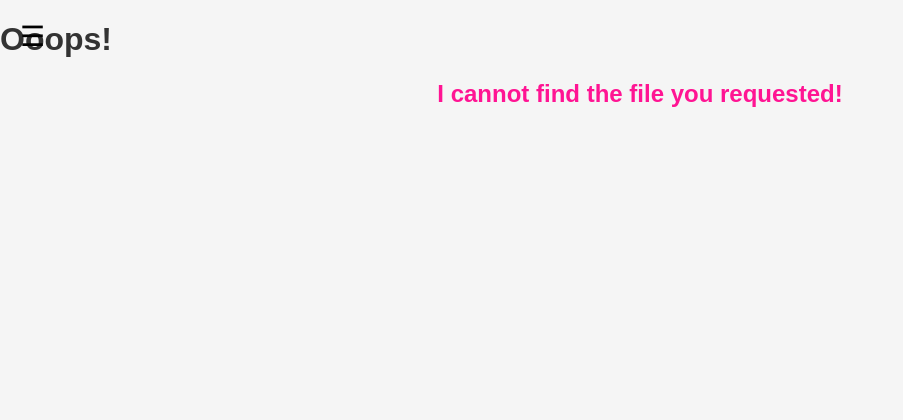
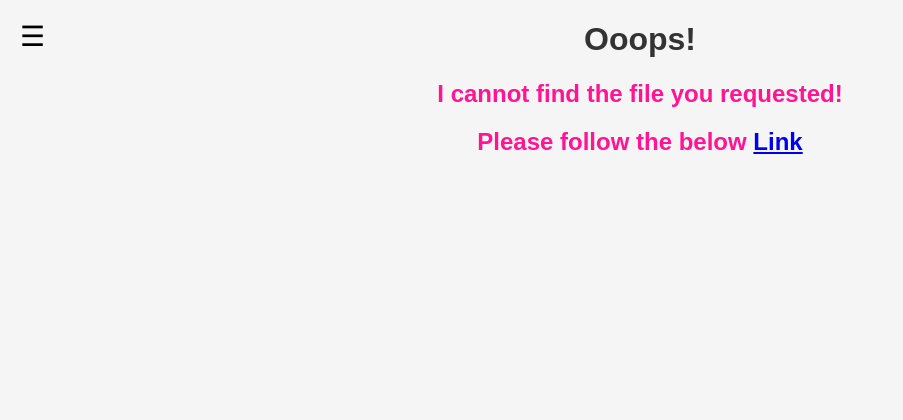
Before and after one commit to ankush-coll/Django_learn_palmuch, a Django app: template app/templates/404.html in a window 1280 px wide. Shown: the top 420 px of the page, without its empty margins (0-903 px from the left). Run offline with Django 5.2, Linux system fonts and the light colour scheme; the template is opened without the code that fills it, so the values that code supplies are empty.

Commit message:
updated code for error page

```diff
--- a/app/templates/404.html
+++ b/app/templates/404.html
@@ -3,7 +3,8 @@
 
 {% block title %}Wrong address{% endblock %}
 {% block content %}
-    <h1>Ooops!</h1>
+    <h1 style="text-align: center;">Ooops!</h1>
 
     <h2>I cannot find the file you requested!</h2>
+    <h2>Please follow the below <a href="https://django-pal-app-b4amdwfreqe9f4bp.centralindia-01.azurewebsites.net/">Link</a></h2>
 {% endblock %}
```
